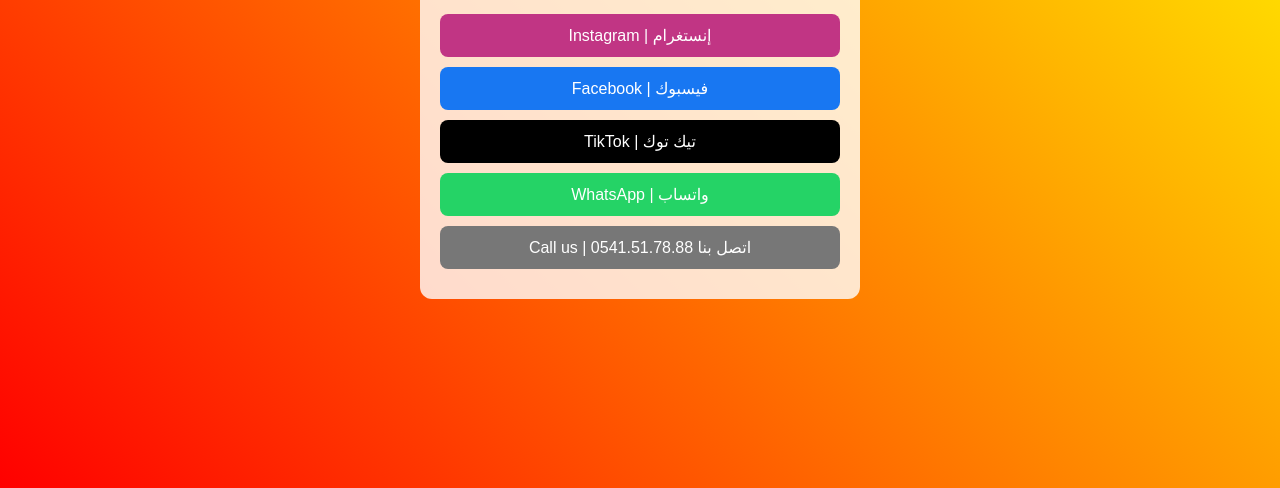
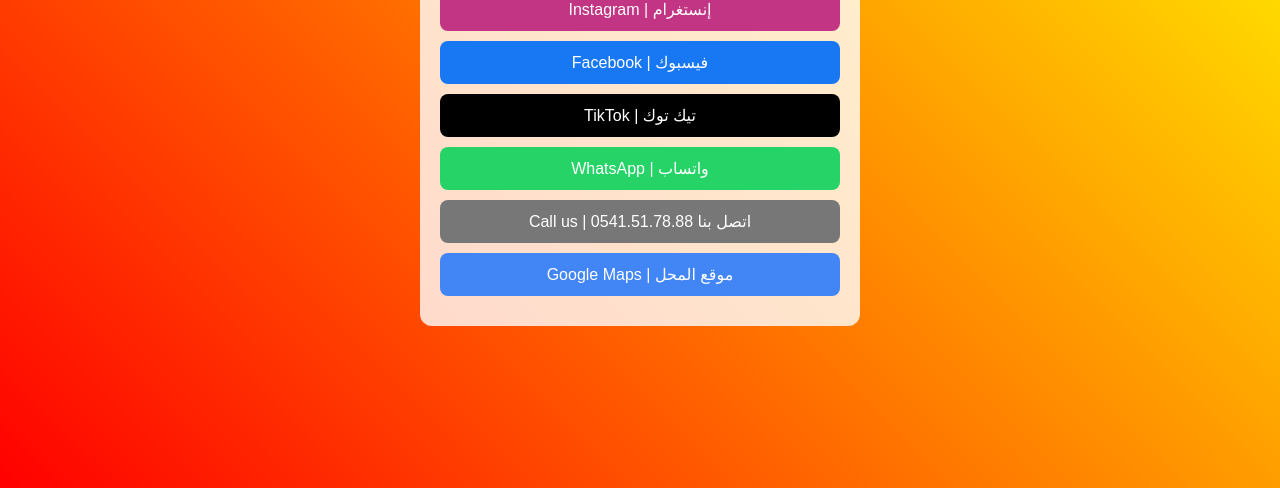
Before and after one commit to bennetelchawi/BennetElChawi.github.io, a plain HTML site: page index.html in a window 1280 px wide. Shown: the part 312-800 px from the top of the page. Drawn offline with Linux system fonts and the light colour scheme.

Commit message:
Add Google Maps button to index.html

```diff
--- a/index.html
+++ b/index.html
@@ -40,6 +40,7 @@
     a.tiktok { background: #000000; }
     a.whatsapp { background: #25D366; }
     a.call { background: #777777; }
+    a.map { background: #4285F4; } /* أزرار Google Maps */
   </style>
 </head>
 <body>
@@ -50,6 +51,7 @@
     <a class="button tiktok" href="https://www.tiktok.com/@bennet_elchawi_reghaia?_r=1&_t=ZS-912q0SjrBoa" target="_blank">TikTok | تيك توك</a>
     <a class="button whatsapp" href="https://wa.me/213550502081" target="_blank">WhatsApp | واتساب</a>
     <a class="button call" href="tel:0541517888">Call us | اتصل بنا 0541.51.78.88</a>
+    <a class="button map" href="https://maps.app.goo.gl/P4mvSXGLefmmmQ2G9?g_st=aw" target="_blank">Google Maps | موقع المحل</a>
   </div>
 </body>
 </html>
```
